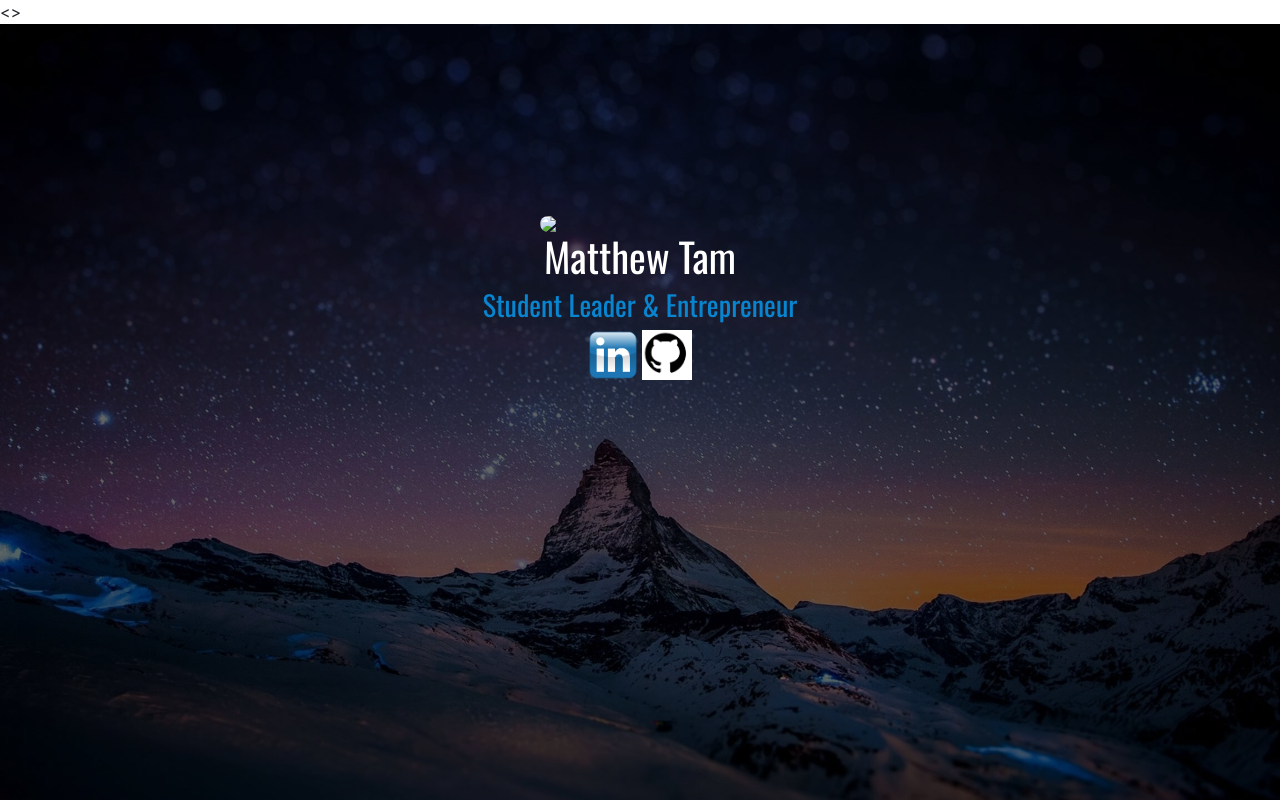
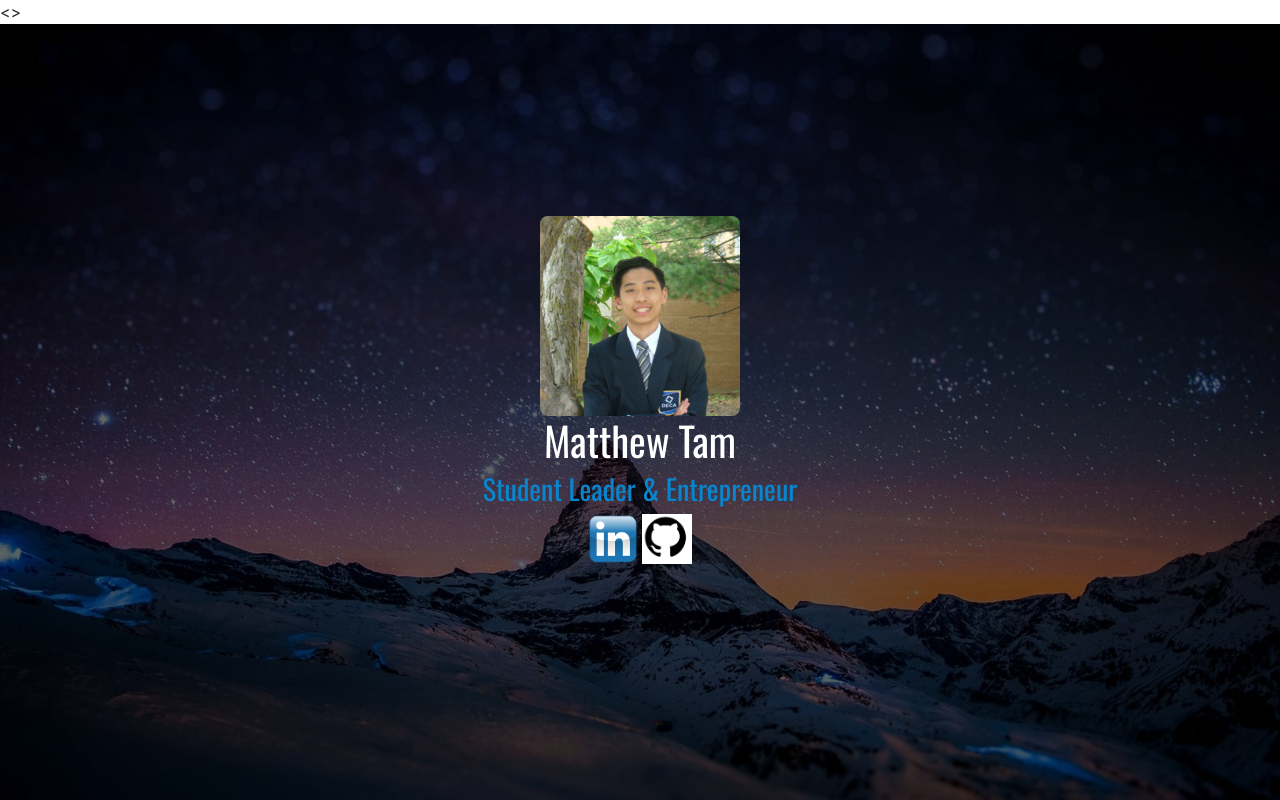
Before and after one commit to F1NQB3R/PersonalWebsite, a plain HTML site: page index.html in a window 1280 px wide. Shown: the top 800 px of the page. Drawn offline with nearby package versions, Linux system fonts and the light colour scheme; a script that the page names is missing.

Commit message:
Update index.html

```diff
--- a/index.html
+++ b/index.html
@@ -18,7 +18,7 @@
     <div id="title-container">
       <div id="background-overlay">
         <div id="welcome">
-          <img id ="profile" src="images/profilepicture.jpg" width="200";>
+          <img id ="profile" src="images/Profile Picture.jpg" width="200";>
           <h1>Matthew Tam</h1>
           <h3 id="me">Student Leader & Entrepreneur</h3>
           <a href="https://www.linkedin.com/in/matthew-tam-733944137/" title="LinkedIn" target="_blank" ><img src="images/linkedin.png" width="50"></a>
```
